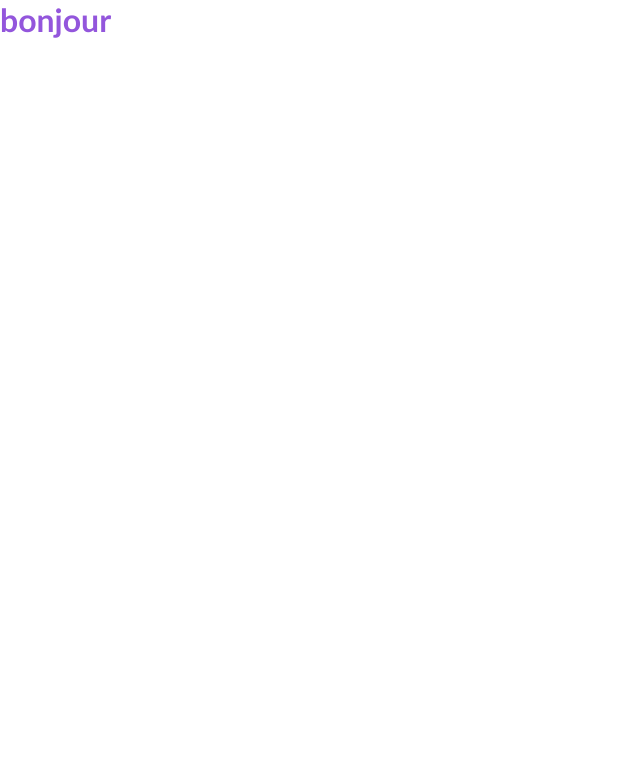
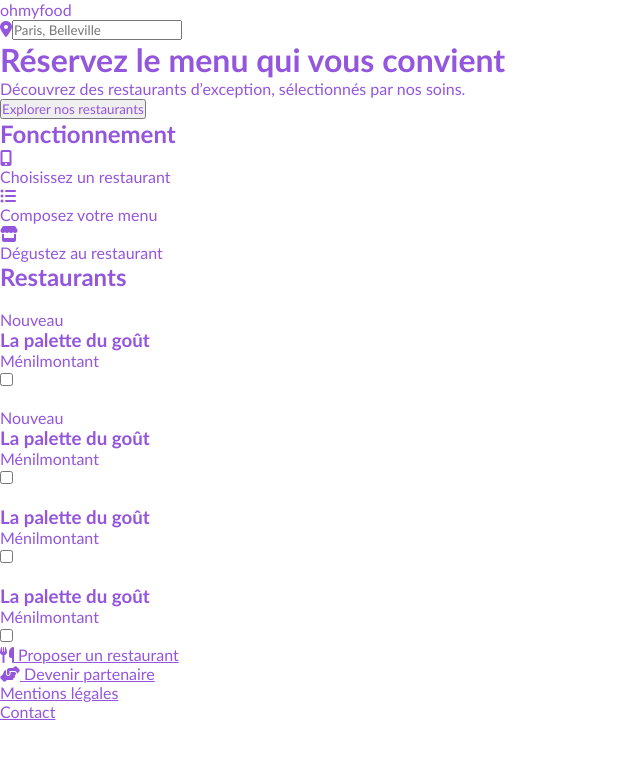
Before and after one commit to Flo-is-dev/Oh-my-food_Projet-3, a plain HTML site: page index.html in a window 1280 px wide. Shown: the whole page, without its empty margins (0-640 px from the left). Drawn offline with Linux system fonts and the light colour scheme; a web font is replaced by a local one.

Commit message:
P3_V1.0.1

```diff
--- a/index.html
+++ b/index.html
@@ -9,11 +9,100 @@
     <link rel="preconnect" href="https://fonts.gstatic.com" crossorigin>
     <link href="https://fonts.googleapis.com/css2?family=Roboto:wght@300;500;700&family=Shrikhand&display=swap"
         rel="stylesheet">
+    <link rel="stylesheet" href="https://cdnjs.cloudflare.com/ajax/libs/font-awesome/6.4.0/css/all.min.css"
+        integrity="sha512-iecdLmaskl7CVkqkXNQ/ZH/XLlvWZOJyj7Yy7tcenmpD1ypASozpmT/E0iPtmFIB46ZmdtAc9eNBvH0H/ZpiBw=="
+        crossorigin="anonymous" referrerpolicy="no-referrer" />
     <link rel="stylesheet" href="./Assets/styles/index.css">
 </head>
 
 <body>
-    <h1>bonjour</h1>
+    <header>
+        <div class="logo">ohmyfood</div>
+        <div class="location"><i class="fa-solid fa-location-dot"></i><input type="text"
+                placeholder="Paris, Belleville"></div>
+    </header>
+
+    <main class="reservation">
+        <h1>Réservez le menu qui vous convient</h1>
+        <p>Découvrez des restaurants d’exception, sélectionnés par nos soins.</p>
+        <button id="btn1">Explorer nos restaurants</button>
+    </main>
+
+    <section class="fonctionnement">
+        <h2>Fonctionnement</h2>
+
+        <div class="fonction-card-container">
+
+            <div class="fonction-card">
+                <i class="fa-solid fa-mobile-screen-button"></i>
+                <p>Choisissez un restaurant</p>
+            </div>
+            <div class="fonction-card">
+                <i class="fa-solid fa-list-ul"></i>
+                <p>Composez votre menu</p>
+            </div>
+            <div class="fonction-card">
+                <i class="fa-solid fa-store"></i>
+                <p>Dégustez au restaurant</p>
+            </div>
+
+        </div>
+    </section>
+
+    <section class="restaurants">
+        <h2>Restaurants</h2>
+
+        <div class="restau-card-container">
+
+            <div class="card-menu">
+                <img src="" alt="">
+                <div class="card-badge">Nouveau</div>
+                <div class="card-menu-title">
+                    <h3>La palette du goût</h3>
+                    <p>Ménilmontant</p>
+                    <input type="checkbox">
+                </div>
+            </div>
+
+            <div class="card-menu">
+                <img src="" alt="">
+                <div class="card-badge">Nouveau</div>
+                <div class="card-menu-title">
+                    <h3>La palette du goût</h3>
+                    <p>Ménilmontant</p>
+                    <input type="checkbox">
+                </div>
+            </div>
+
+            <div class="card-menu">
+                <img src="" alt="">
+                <div class="card-menu-title">
+                    <h3>La palette du goût</h3>
+                    <p>Ménilmontant</p>
+                    <input type="checkbox">
+                </div>
+            </div>
+
+            <div class="card-menu">
+                <img src="" alt="">
+                <div class="card-menu-title">
+                    <h3>La palette du goût</h3>
+                    <p>Ménilmontant</p>
+                    <input type="checkbox">
+                </div>
+            </div>
+
+        </div>
+    </section>
+
+    <footer>
+        <ul>
+            <li><a href=""><i class="fa-solid fa-utensils"></i> Proposer un restaurant</a></li>
+            <li><a href=""><i class="fa-solid fa-handshake-angle"></i> Devenir partenaire</a></li>
+            <li><a href="">Mentions légales</a></li>
+            <li><a href="">Contact</a></li>
+        </ul>
+    </footer>
 
 </body>
 
```
